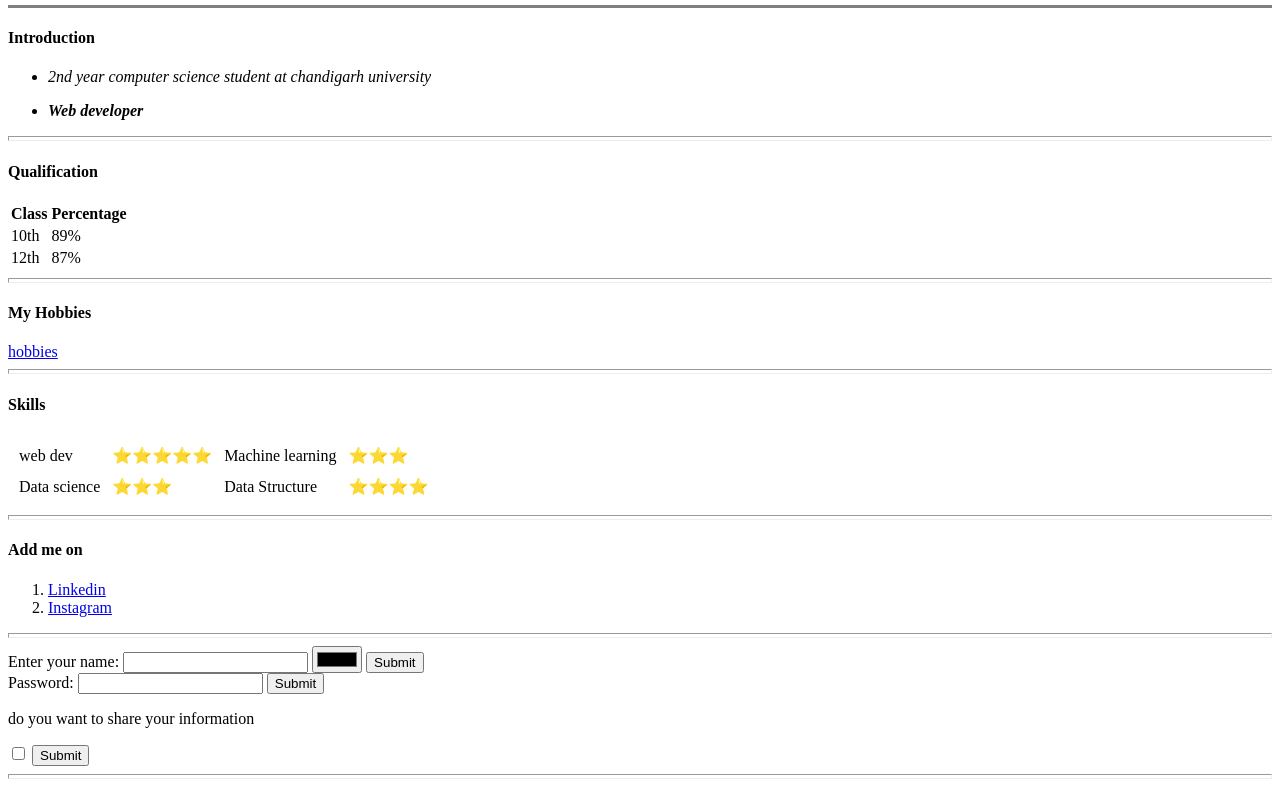
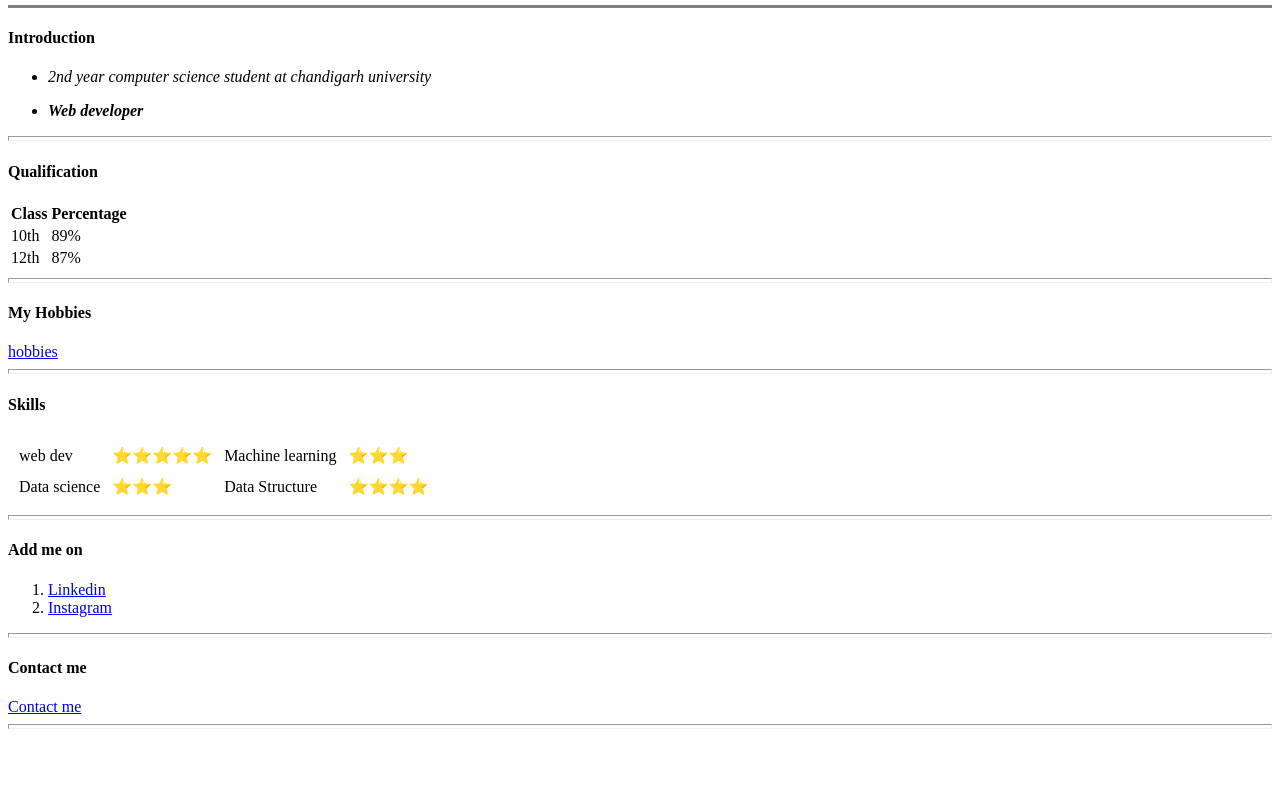
Before and after one commit to danishgupta2002/Cv, a plain HTML site: page index.html in a window 1280 px wide. Shown: the part 167-954 px from the top of the page. After the commit the page ends 904 px from the top, so only its background shows below. Drawn offline with Linux system fonts and the light colour scheme.

Commit message:
Update index.html

```diff
--- a/index.html
+++ b/index.html
@@ -78,19 +78,8 @@
 
   <hr size="5" >
 
-  <form class="" action="index.html" method="post">
-    <label>Enter your name:</label>
-    <input type="text" name="" value="">
-    <input type="color" name="" value="">
-    <input type="submit" name="">  <br>
-    <label>Password:</label>
-    <input type="password" name="" value="">
-    <input type="submit" name="">  <br>
-    <p>do you want to share your information</p>
-    <input type="checkbox" name="" value="">
-    <input type="submit" name="" >
-
-  </form>
+  <h4>Contact me</h4>
+  <a href="Contactme.html"target="_blank">Contact me</a>
   <hr size="5" >
 
 </body>
```
